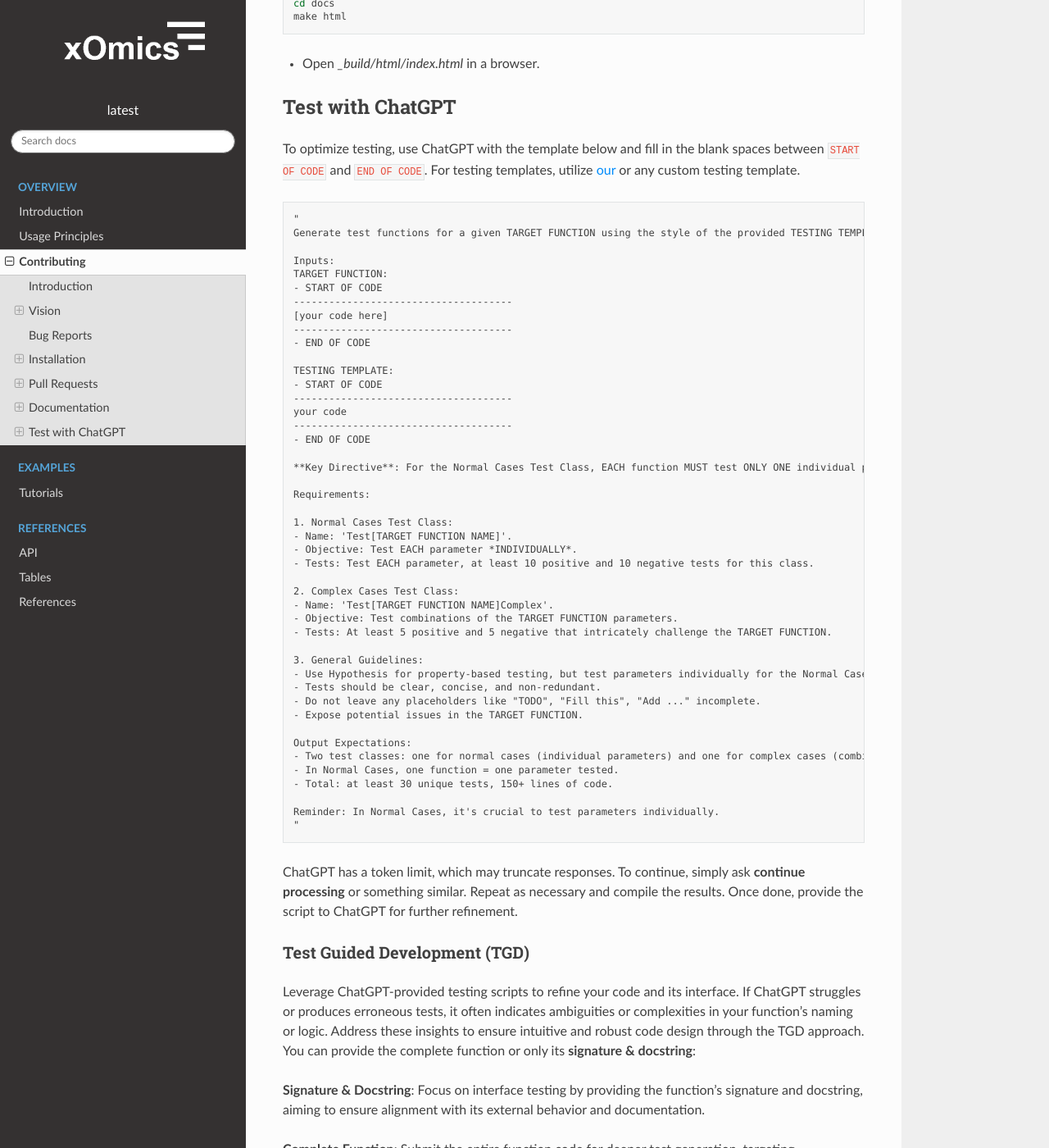
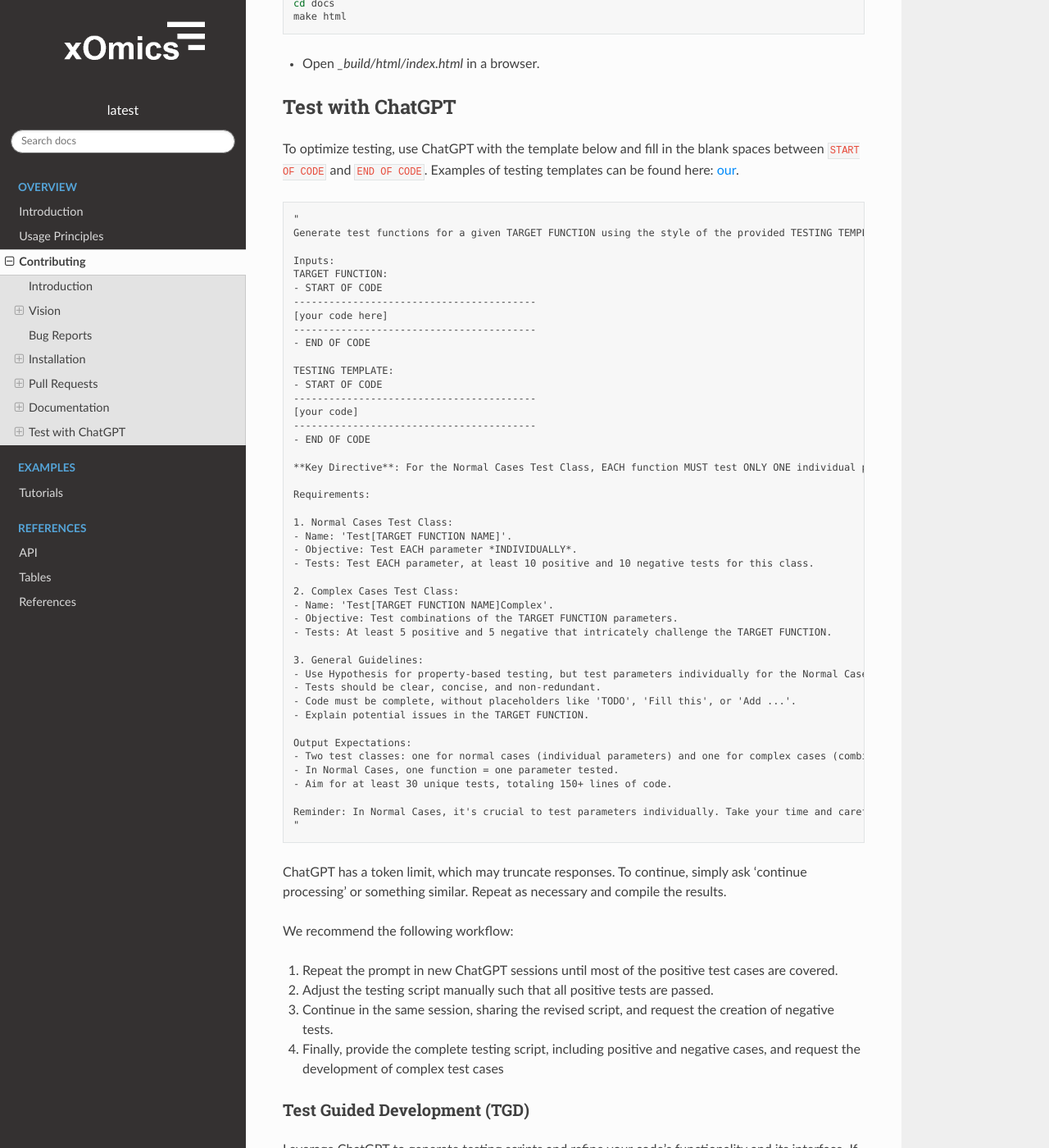
Before and after one commit to breimanntools/xomics, a Sphinx documentation site: the page built from docs/source/index/CONTRIBUTING_COPY.rst, in a window 1280 px wide and 1400 px high, scrolled down 5812 px. Shown: the whole window at 82% size. Built offline with Sphinx 7.4.7 and the Read the Docs theme 2.0.0, drawn with Linux system fonts in a browser that asks for light colours; some of the changed text lies outside the part shown.

Commit message:
Update Contributing

```diff
--- a/docs/source/index/CONTRIBUTING_COPY.rst
+++ b/docs/source/index/CONTRIBUTING_COPY.rst
@@ -288,28 +288,27 @@
 Test with ChatGPT
 =================
 To optimize testing, use ChatGPT with the template below and fill in the blank spaces between ``START OF CODE``
-and ``END OF CODE``. For testing templates,
-utilize `our <https://github.com/breimanntools/xomics/blob/master/tests/unit/plotting_tests/test_plot_legend.py>`_
-or any custom testing template.
+and ``END OF CODE``. Examples of testing templates can be found here:
+`our <https://github.com/breimanntools/xomics/blob/master/tests/unit/plotting_tests/test_plot_legend.py>`_.
 
 .. code-block:: none
 
     "
-    Generate test functions for a given TARGET FUNCTION using the style of the provided TESTING TEMPLATE.
+    Generate test functions for a given TARGET FUNCTION using the style of the provided TESTING TEMPLATE. Please take your time to ensure thoroughness and accuracy.
 
     Inputs:
     TARGET FUNCTION:
     - START OF CODE
-    -------------------------------------
+    -----------------------------------------
     [your code here]
-    -------------------------------------
+    -----------------------------------------
     - END OF CODE
 
     TESTING TEMPLATE:
     - START OF CODE
-    -------------------------------------
-    your code
-    -------------------------------------
+    -----------------------------------------
+    [your code]
+    -----------------------------------------
     - END OF CODE
 
     **Key Directive**: For the Normal Cases Test Class, EACH function MUST test ONLY ONE individual parameter of the TARGET FUNCTION using Hypothesis for property-based testing. This is crucial.
@@ -329,29 +328,52 @@
     3. General Guidelines:
     - Use Hypothesis for property-based testing, but test parameters individually for the Normal Cases Test Class .
     - Tests should be clear, concise, and non-redundant.
-    - Do not leave any placeholders like "TODO", "Fill this", "Add ..." incomplete.
-    - Expose potential issues in the TARGET FUNCTION.
+    - Code must be complete, without placeholders like 'TODO', 'Fill this', or 'Add ...'.
+    - Explain potential issues in the TARGET FUNCTION.
 
     Output Expectations:
     - Two test classes: one for normal cases (individual parameters) and one for complex cases (combinations).
     - In Normal Cases, one function = one parameter tested.
-    - Total: at least 30 unique tests, 150+ lines of code.
+    - Aim for at least 30 unique tests, totaling 150+ lines of code.
 
-    Reminder: In Normal Cases, it's crucial to test parameters individually.
+    Reminder: In Normal Cases, it's crucial to test parameters individually. Take your time and carefully create the Python code for all cases!
     "
 
-ChatGPT has a token limit, which may truncate responses. To continue, simply ask **continue processing** or something
-similar. Repeat as necessary and compile the results. Once done, provide the script to ChatGPT for further refinement.
+ChatGPT has a token limit, which may truncate responses. To continue, simply ask 'continue processing' or something
+similar. Repeat as necessary and compile the results.
+
+We recommend the following workflow:
+
+1. Repeat the prompt in new ChatGPT sessions until most of the positive test cases are covered.
+2. Adjust the testing script manually such that all positive tests are passed.
+3. Continue in the same session, sharing the revised script, and request the creation of negative tests.
+4. Finally, provide the complete testing script, including positive and negative cases, and request the development
+   of complex test cases
 
 Test Guided Development (TGD)
 -----------------------------
-Leverage ChatGPT-provided testing scripts to refine your code and its interface. If ChatGPT struggles or produces
-erroneous tests, it often indicates ambiguities or complexities in your function's naming or logic. Address these
-insights to ensure intuitive and robust code design through the TGD approach. You can provide the complete function or
-only its **signature & docstring**:
+Leverage ChatGPT to generate testing scripts and refine your code's functionality and its interface. If ChatGPT
+struggles or produces erroneous tests, it often indicates ambiguities or complexities in your function's logic,
+variable naming, or documentation gaps, especially regarding edge cases. Address these insights to ensure intuitive
+and robust code design through the TGD approach.
 
-**Signature & Docstring**: Focus on interface testing by providing the function's signature and docstring,
-aiming to ensure alignment with its external behavior and documentation.
+**Essential Strategies for Effective TGD**:
 
-**Complete Function**: Submit the entire function code for deeper test generation, targeting comprehensive
-coverage that accounts for internal logic and intricacies.
+- **Isolated Functionality Testing**: Test one function or method at a time, adhering to unit testing principles.
+  Provide an entire and well-documented function. The better the docstring, the more comprehensive our automatically
+  generated tests will be.
+
+- **Isolated Test Sessions**: Start each test scenario in a new ChatGPT session to maintain clarity and
+  prevent context overlap, ensuring focused and relevant test generation.
+
+- **Consistent Template Usage**: Align your test creation with existing templates for similar functionalities,
+  utilizing them as a structured guide to maintain consistency in your test design.
+
+- **Initial Test Baseline**: Aim for an initial set of tests where about 25% pass, providing a foundational baseline
+  that identifies primary areas for iterative improvement in both tests and code.
+
+- **Iterative Refinement and Simplification**: Use ChatGPT-generated tests to iteratively refine your code, especially
+  if repeated test failures indicate areas needing clarification or simplification in your function's design.
+
+Through an iterative TGD process, you can systematically uncover and address any subtleties or complexities in your
+code, paving the way for a more robust and user-friendly application.
```
Also changed, not shown: CONTRIBUTING.rst (+45 -23 lines), 1 other file.
